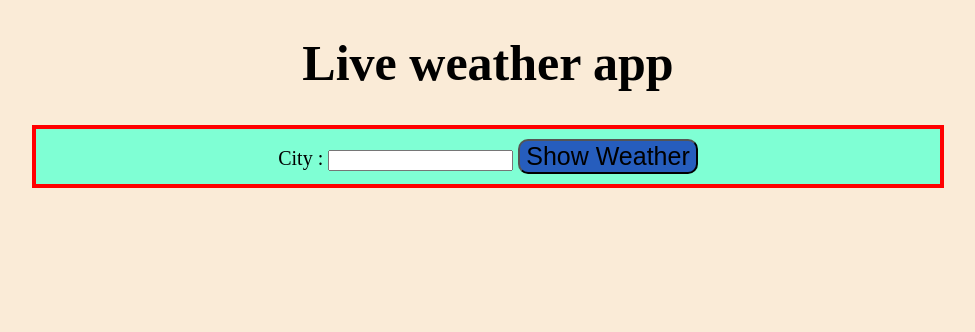
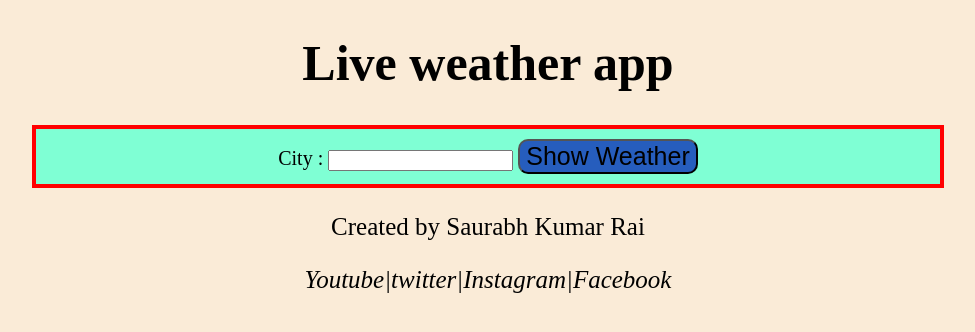
Before and after one commit to saurabhkumarr99/Weather-App, a plain HTML site: page index.html in a window 1280 px wide. Shown: the whole page, without its empty margins (152-1127 px from the left). Drawn offline with Linux system fonts and the light colour scheme.

Commit message:
Add footer

```diff
--- a/index.css
+++ b/index.css
@@ -31,12 +31,16 @@ td {
     padding: 5px;
 }
 
-button{
+button {
     font-size: 25px;
     border-radius: 10px;
-    background-color:rgb(38, 93, 189) ;
+    background-color: rgb(38, 93, 189);
 }
 
-button:hover{
+button:hover {
     background-color: rgb(188, 60, 243);
 }
+
+footer {
+    text-align: center;
+}
--- a/index.html
+++ b/index.html
@@ -49,6 +49,14 @@
         </div>
 
     </section>
+
+    <footer>
+
+        <p data-lang="creater">Created by Saurabh Kumar Rai</p>
+        <address>
+            <p>Youtube|twitter|Instagram|Facebook</p>
+        </address>
+    </footer>
 </body>
 
 </html>
```
